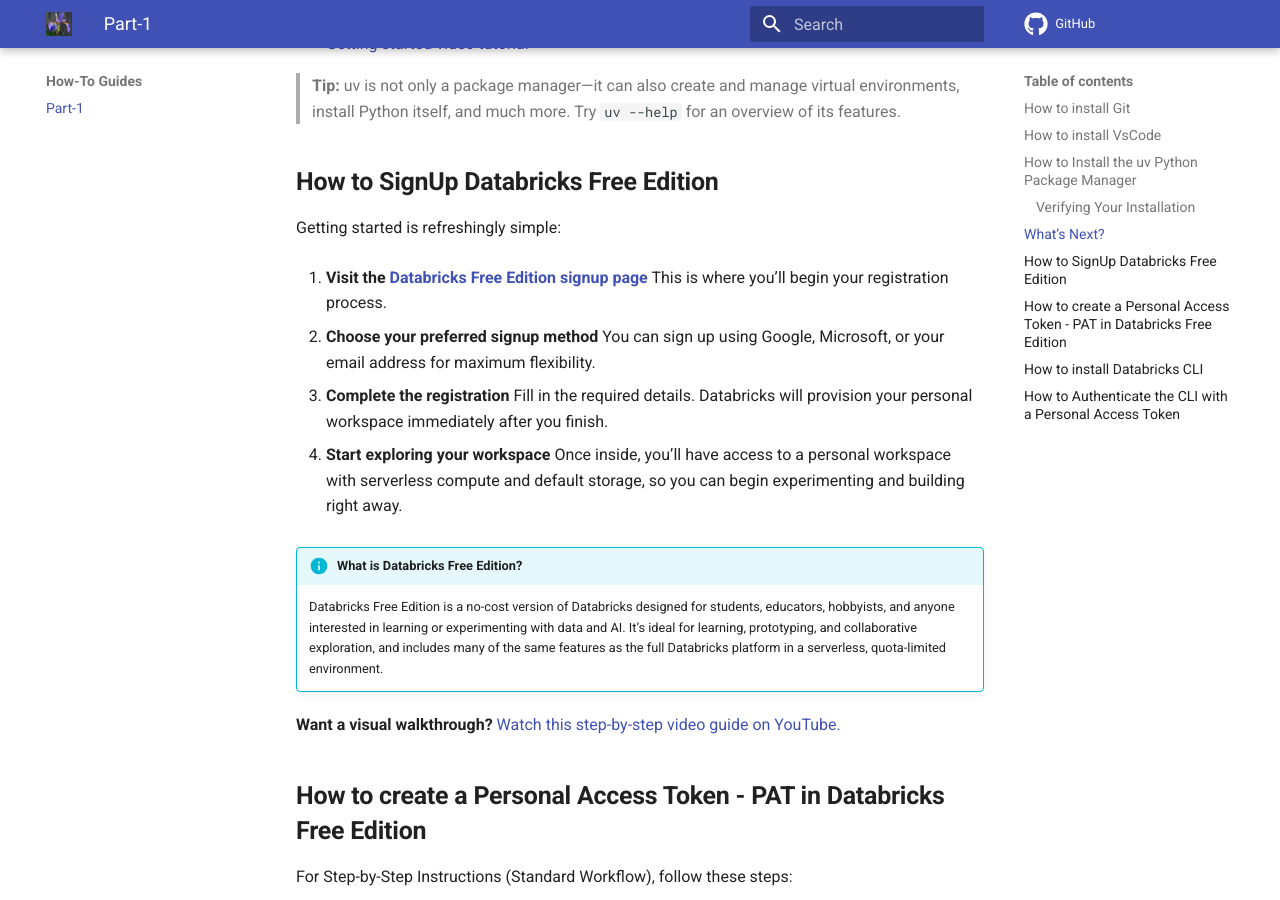
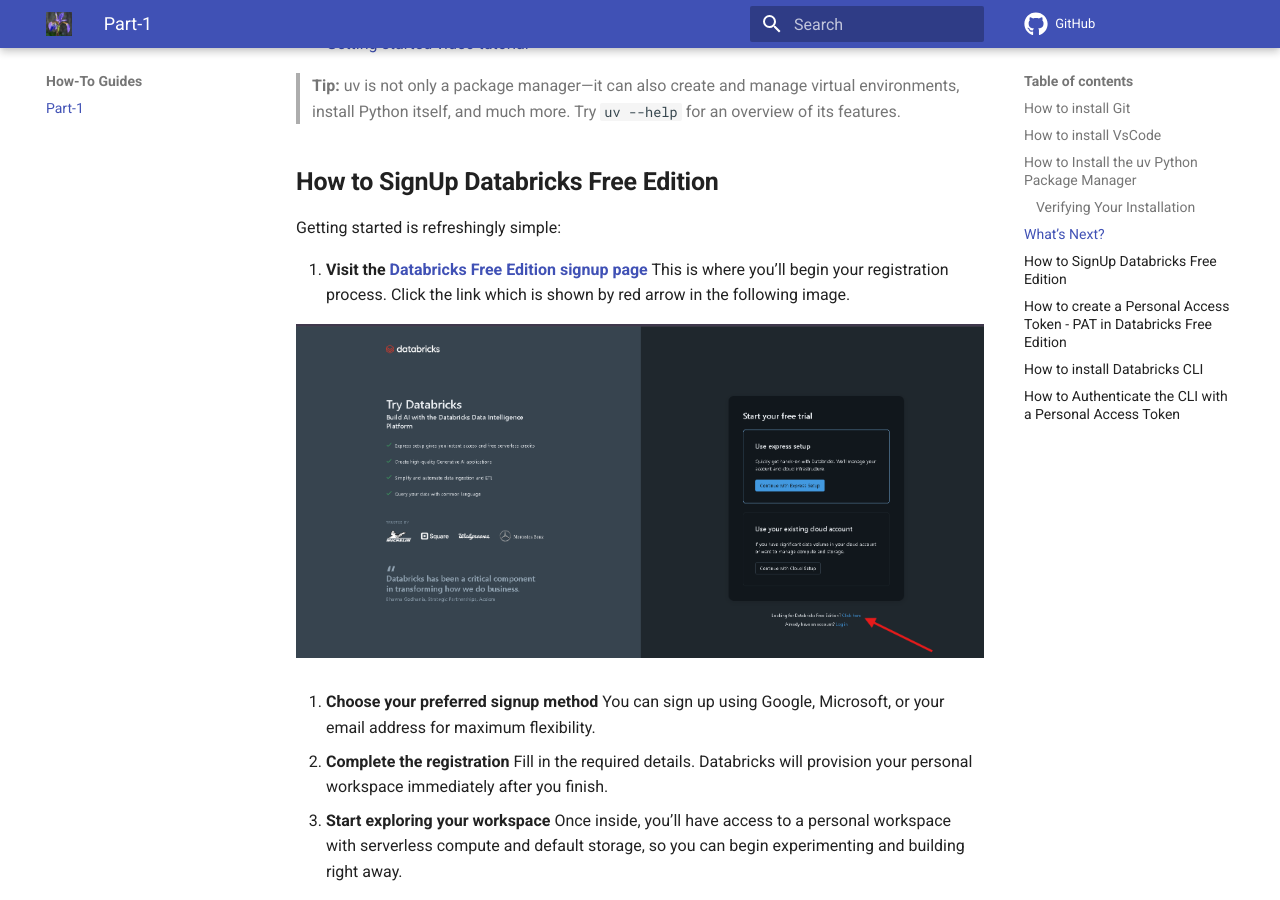
Before and after one commit to nextlevelmlops/iris-ml-classification, an MkDocs documentation site: the page built from docs/how-to/part-1.md, in a window 1280 px wide and 900 px high, scrolled down 1252 px. Built offline with MkDocs 1.6.1 and Material for MkDocs 9.7.7, drawn with Linux system fonts in a browser that asks for light colours; comment, search, counter and statistics services are not loaded.

Commit message:
update image and add video link

```diff
--- a/docs/how-to/part-1.md
+++ b/docs/how-to/part-1.md
@@ -109,8 +109,11 @@ You should see output like:
 
 Getting started is refreshingly simple:
 
-1. **Visit the [Databricks Free Edition signup page](https://www.databricks.com/product/data-intelligence-platform)**
-   This is where you’ll begin your registration process.
+1. **Visit the [Databricks Free Edition signup page](https://login.databricks.com/?dbx_source=www&intent=SIGN_UP&tuuid=e2fe8752-c9b7-4159-8926-8cddb59b4a98&rl_aid=8e213271-79ac-4d70-855e-ecd62f117a50)**
+   This is where you’ll begin your registration process. Click the link which is shown by red arrow in the following image.
+
+![Databricks Free Edition Signup](../images/dababricks_free_edition_signup.png)
+
 
 2. **Choose your preferred signup method**
    You can sign up using Google, Microsoft, or your email address for maximum flexibility.
```
Also changed, not shown: docs/explanation/architecture.md (+6 -0 lines), docs/tutorials/getting-started.md (+5 -0 lines), docs/images/dababricks_free_edition_signup.png (added).
